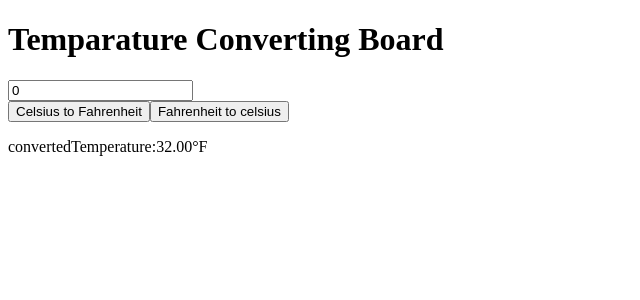
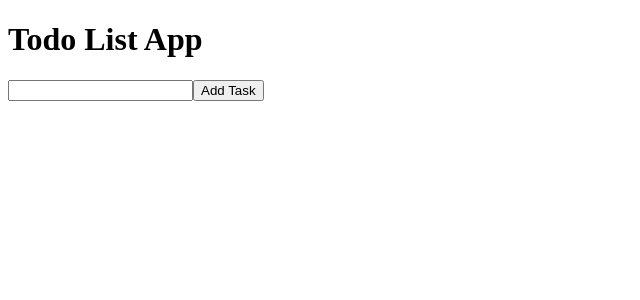
Before and after one commit to shema1712/my-react-app, a React (Create React App) app: page / in a window 1280 px wide. Shown: the top 300 px of the page, without its empty margins (0-640 px from the left). Built offline with nearby package versions, Linux system fonts and the light colour scheme.

Commit message:
TodoList file created

```diff
--- /dev/null
+++ b/src/TodoList.js
@@ -0,0 +1,40 @@
+import { useState } from "react";
+
+function TodoList() {
+  const [task, setTask] = useState("");
+  const [store, setStore] = useState([]);
+  const [remove, setRemove] = useState();
+
+  function handleChange(e) {
+    setTask(e.target.value);
+  }
+  function handleAddTask() {
+    if (task.trim() !== "") {
+      setStore([...store, task]);
+      setTask("");
+    }
+  }
+  function handleRemoveTask(indexToRemove) {
+    const newStore = store.filter((_, index) => index !== indexToRemove);
+    setStore(newStore);
+  }
+
+  return (
+    <>
+      <h1>Todo List App</h1>
+      <input type="text" value={task} onChange={handleChange} />
+      <button onClick={handleAddTask}>Add Task</button>
+
+      <ul>
+        {store.map((item, index) => (
+          <li key={index}>
+            {item}
+            <button onClick={() => handleRemoveTask(index)}>Remove Task</button>
+          </li>
+        ))}
+      </ul>
+    </>
+  );
+}
+
+export default TodoList;
--- a/src/index.js
+++ b/src/index.js
@@ -1,16 +1,18 @@
 import React from "react";
 import ReactDOM from "react-dom/client";
+import TodoList from "./TodoList";
 
 // import App from "./App";
 // import CounterApp from "./CounterApp";
-import TempConverter from "./TempConverter";
+//import TempConverter from "./TempConverter";
 
 const root = ReactDOM.createRoot(document.getElementById("root"));
 root.render(
   <React.StrictMode>
     {/* <App />
     <CounterApp /> */}
-    <TempConverter />
+    {/* <TempConverter /> */}
+    <TodoList />
   </React.StrictMode>
 );
 
```
